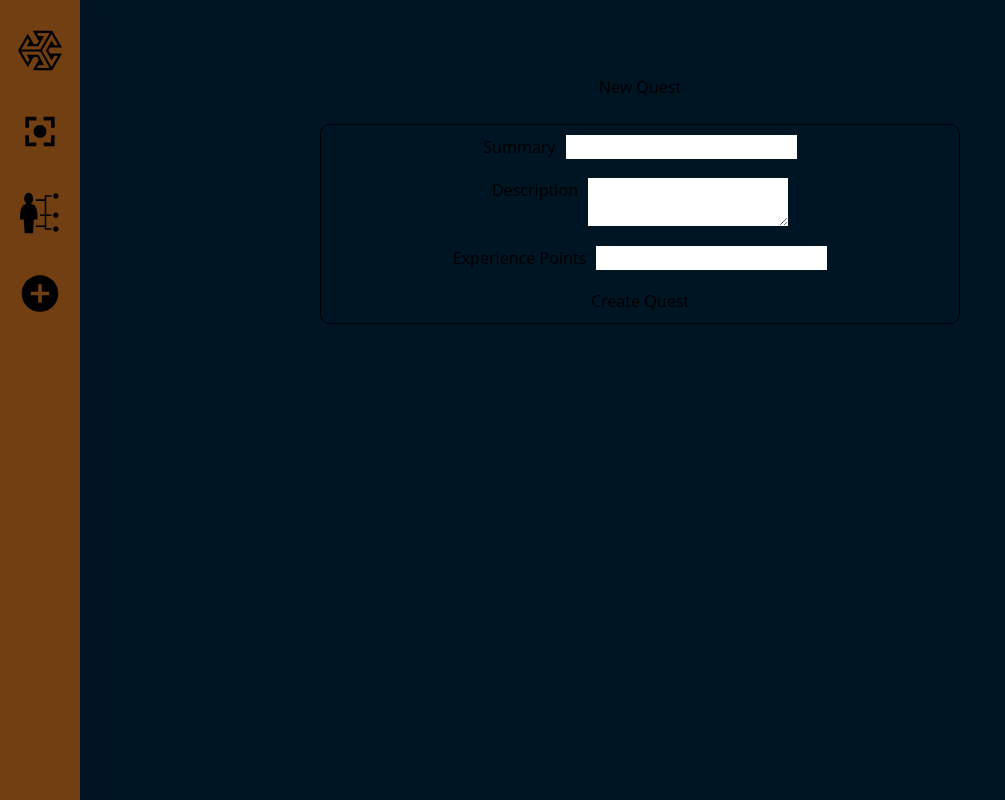
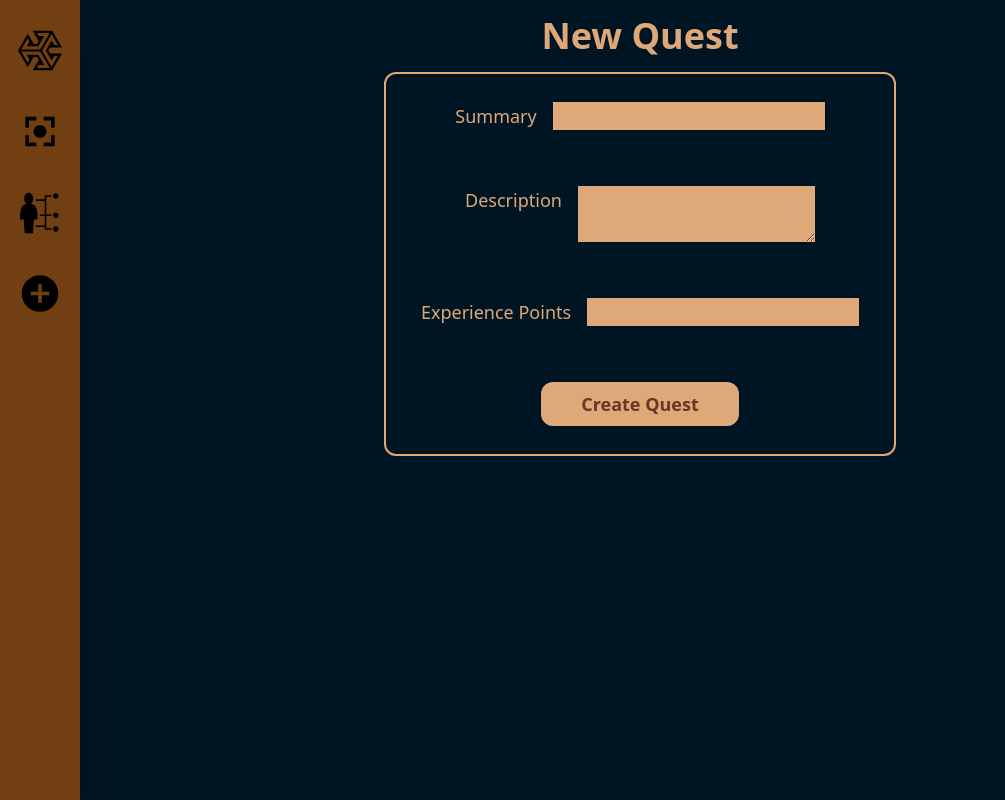
Before and after one commit to dancey-apple/EpicQuest, a Next.js app in the folder QuestApp/: page /NewQuestForm in a window 1280 px wide. Shown: the whole page, without its empty margins (0-1005 px from the left). Built offline with nearby package versions, Linux system fonts and the light colour scheme.

Commit message:
finished styling new quest form

```diff
--- a/QuestApp/src/pages/NewQuestForm/index.js
+++ b/QuestApp/src/pages/NewQuestForm/index.js
@@ -34,67 +34,24 @@ export default function NewQuest() {
     return(
         <>
             <NavBar />
-            <h1 style={{
-                textAlign: "center",
-                margin: "75px 0 25px 0",
-            }}>New Quest</h1>
-            <div style={{
-                display: "flex",
-                flexDirection: "column",
-                justifyContent: "center",
-                alignItems: "center",
-            }}>
-                <form onSubmit={createQuest} style={{
-                    display: "flex",
-                    flexDirection: "column",
-                    height: "25vh",
-                    width: "50vw",
-                    justifyContent: "space-around",
-                    alignItems: "center",
-                    border: "1px solid black",
-                    borderRadius: "10px",
-                }}>
-                    <div style={{
-                        display: "flex",
-                        flexDirection: "row",
-                        justifyContent: "center",
-                        width: "75%",
-                    }} required>
+            <h1 className='text-center font-bold text-4xl m-4 text-secondary hover:text-glow hover:drop-shadow-gl'>New Quest</h1>
+            <div className='flex flex-col justify-center px-96'>
+                <form onSubmit={createQuest} className='flex flex-col justify-around border-2 border-secondary rounded-xl h-96'>
+                    <div className='flex flex-row justify-center text-lg text-secondary' required>
                         <label htmlFor="summary">Summary</label>
-                        <input style={{
-                            display: "flex",
-                            margin: "0 0 0 10px",
-                        }}type="text" id="summary" name="summary" />
+                        <input className='bg-secondary text-primary font-bold ml-4' type="text" id="summary" name="summary" />
                     </div>
-                    <div style={{
-                        display: "flex",
-                        flexDirection: "row",
-                        justifyContent: "center",
-                        width: "75%",
-                    }}>
+                    <div className='flex flex-row justify-center text-lg text-secondary'>
                         <label htmlFor="description">Description</label>
-                        <textarea style={{
-                            display: "flex",
-                            margin: "0 0 0 10px",
-                        }}id="description" name="description" />
+                        <textarea className='bg-secondary text-primary font-bold ml-4' id="description" name="description" />
                     </div>
-                    <div style={{
-                        display: "flex",
-                        flexDirection: "row",
-                        justifyContent: "center",
-                        width: "75%",
-                    }}>
+                    <div className='flex flex-row justify-center text-lg text-secondary'>
                         <label htmlFor="xp">Experience Points</label>
-                        <input style={{
-                            display: "flex",
-                            margin: "0 0 0 10px",
-                        }}type="number" id="xp" name="xp" />
+                        <input className='bg-secondary text-primary font-bold ml-4' type="number" id="xp" name="xp" />
                     </div>
-                    <button type="submit" style={{
-                        display: "flex",
-                        flexDirection: "row",
-                        justifyContent: "center",
-                    }}>Create Quest</button>
+                    <div className='flex flex-row justify-center'>
+                        <button type="submit" className='bg-secondary text-lg font-bold text-primary rounded-xl px-10 py-2 hover:py-3 hover:px-11 hover:bg-glow hover:drop-shadow-gl hover:text-purple-950'>Create Quest</button>
+                    </div>
                 </form>
             </div>
         </>
```
Also changed, not shown: 1 other file (tests, documents, lock files or other folders).
